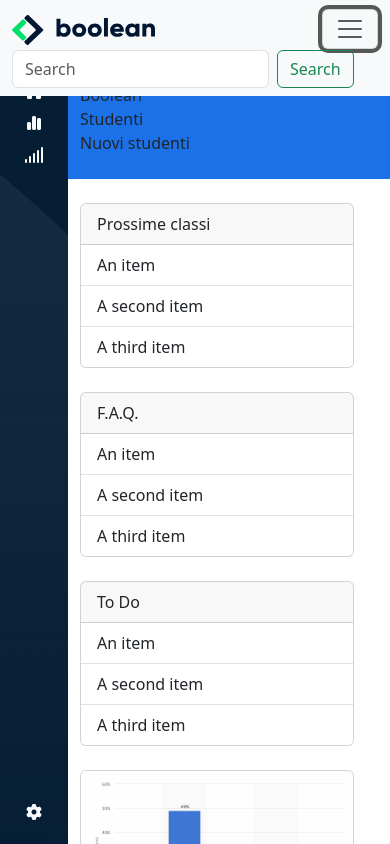
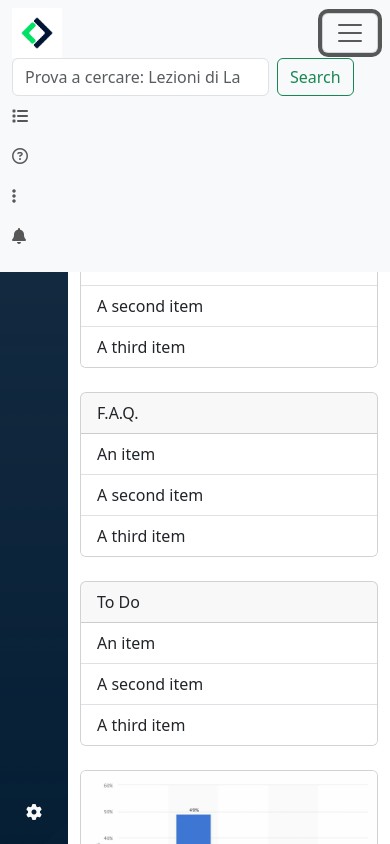
Before and after one commit to Gutierrez-Pool/html-css-bootstrap-dashboard, a plain HTML site: page index.html in a window 390 px wide. Both pictures are taken after a click on the button "Toggle navigation". Drawn offline with nearby package versions, Linux system fonts and the light colour scheme.

Commit message:
aggiunti commenti e reformat navbar

```diff
--- a/index.html
+++ b/index.html
@@ -15,38 +15,51 @@
     <!-- Font Awesome -->
     <link rel="stylesheet" href="https://cdnjs.cloudflare.com/ajax/libs/font-awesome/6.5.1/css/all.min.css" integrity="sha512-DTOQO9RWCH3ppGqcWaEA1BIZOC6xxalwEsw9c2QQeAIftl+Vegovlnee1c9QX4TctnWMn13TZye+giMm8e2LwA==" crossorigin="anonymous" referrerpolicy="no-referrer" />
 
+    <title>Dashboard</title>
 
-    <title>Dashboard</title>
 </head>
 
 <body>
 
     <nav class="navbar fixed-top navbar-expand-lg bg-body-tertiary">
         <div class="container-fluid">
-            <a class="navbar-brand" href="#">
-                <img src="img/logo.svg" alt="Bootstrap" width="" height="30">
+            <a class="d-block d-lg-none" href="#">
+                <img src="img/mobile-logo.png" alt="mobile-logo" height="50">
             </a>
-            <button class="navbar-toggler" type="button" data-bs-toggle="collapse"
-                data-bs-target="#navbarSupportedContent" aria-controls="navbarSupportedContent" aria-expanded="false"
-                aria-label="Toggle navigation">
+            <a class="navbar-brand d-none d-lg-block" href="#">
+                <img src="img/logo.svg" alt="logo" width="" height="30">
+            </a>
+
+            <button class="navbar-toggler" type="button" data-bs-toggle="collapse" data-bs-target="#navbarSupportedContent" aria-controls="navbarSupportedContent" aria-expanded="false" aria-label="Toggle navigation">
                 <span class="navbar-toggler-icon"></span>
             </button>
+
             <form class="d-flex" role="search">
-                <input class="form-control me-2" type="search" placeholder="Search" aria-label="Search">
+                <input class="form-control me-2" type="search" placeholder="Prova a cercare: Lezioni di Laravel" aria-label="Search">
                 <button class="btn btn-outline-success" type="submit">Search</button>
             </form>
+
             <div class="collapse navbar-collapse" id="navbarSupportedContent">
                 <ul class="navbar-nav me-auto mb-2 mb-lg-0">
                     <li class="nav-item">
-                        <a class="nav-link active" aria-current="page" href="#">Home</a>
+                        <a class="nav-link" aria-current="page" href="#">
+                            <i class="fa-solid fa-list"></i>
+                        </a>
                     </li>
                     <li class="nav-item">
-                        <a class="nav-link" href="#">Link</a>
+                        <a class="nav-link" href="#">
+                            <i class="fa-regular fa-circle-question"></i>
+                        </a>
                     </li>
+                    <li class="nav-item">
+                        <a class="nav-link" href="#">
+                            <i class="fa-solid fa-ellipsis-vertical"></i>
+                        </a>
+                    </li>
+
                     <li class="nav-item dropdown">
-                        <a class="nav-link dropdown-toggle" href="#" role="button" data-bs-toggle="dropdown"
-                            aria-expanded="false">
-                            Dropdown
+                        <a class="nav-link" href="#" role="button" data-bs-toggle="dropdown" aria-expanded="false">
+                            <i class="fa-solid fa-bell"></i>
                         </a>
                         <ul class="dropdown-menu">
                             <li><a class="dropdown-item" href="#">Action</a></li>
@@ -57,15 +70,14 @@
                             <li><a class="dropdown-item" href="#">Something else here</a></li>
                         </ul>
                     </li>
-                    <li class="nav-item">
-                        <a class="nav-link disabled" aria-disabled="true">Disabled</a>
-                    </li>
                 </ul>
             </div>
         </div>
     </nav>
 
     <div class="my_contenitore d-flex flex-row">
+
+        <!-- Side bar -->
         <aside class="d-flex flex-column justify-content-between">
             <ul class="nav flex-column align-items-center align-content-center pt-3">
                 <li class="nav-item">
@@ -109,8 +121,10 @@
             </a>
         </aside>
 
+    <!-- Main -->
         <main class="overflow-y-auto flex-grow-1">
 
+            <!-- Header(?) -->
             <header class="container-fluid ">
                 <div class="row py-4">
                     <div class="col-12 col-md-4">
@@ -125,8 +139,12 @@
                 </div>
             </header>
 
-            <div class="row container-fluid pt-4">
+            <!-- Tabella -->
+            <div class="container-fluid">
+                <div class="row pt-4">
                     <div class="col-12 col-lg-8">
+
+                        <!-- Prossime classi -->
                         <div class="card mb-4" style="width: 100%;">
                             <div class="card-header">
                                 Prossime classi
@@ -138,6 +156,7 @@
                             </ul>
                         </div>
 
+                        <!-- FAQ -->
                         <div class="card mb-4" style="width: 100%;">
                             <div class="card-header">
                                 F.A.Q.
@@ -151,6 +170,8 @@
                     </div>
 
                     <div class="col-12 col-lg-4 ">
+
+                        <!-- To Do -->
                         <div class="card mb-4" style="width: 100%;">
                             <div class="card-header">
                                 To Do
@@ -162,6 +183,7 @@
                             </ul>
                         </div>
 
+                        <!-- Utenti attivi -->
                         <div class="card mb-4" style="width: 100%;">
                             <img src="img/stats.jpeg" class="card-img-top" alt="...">
                             <div class="card-body">
@@ -180,10 +202,19 @@
                             </div>
                         </div>
                     </div>
-            </div>
-        </main>
+
                 </div>
 
+            </div>
+
+        </main>
+
+    </div>
+
+<!-- bootstrap -->
+<script src="https://cdn.jsdelivr.net/npm/bootstrap@5.3.2/dist/js/bootstrap.bundle.min.js"
+integrity="sha384-C6RzsynM9kWDrMNeT87bh95OGNyZPhcTNXj1NW7RuBCsyN/o0jlpcV8Qyq46cDfL"
+crossorigin="anonymous"></script>
 
 </body>
 
```
Lines whose indentation alone changed are shown as unchanged.
